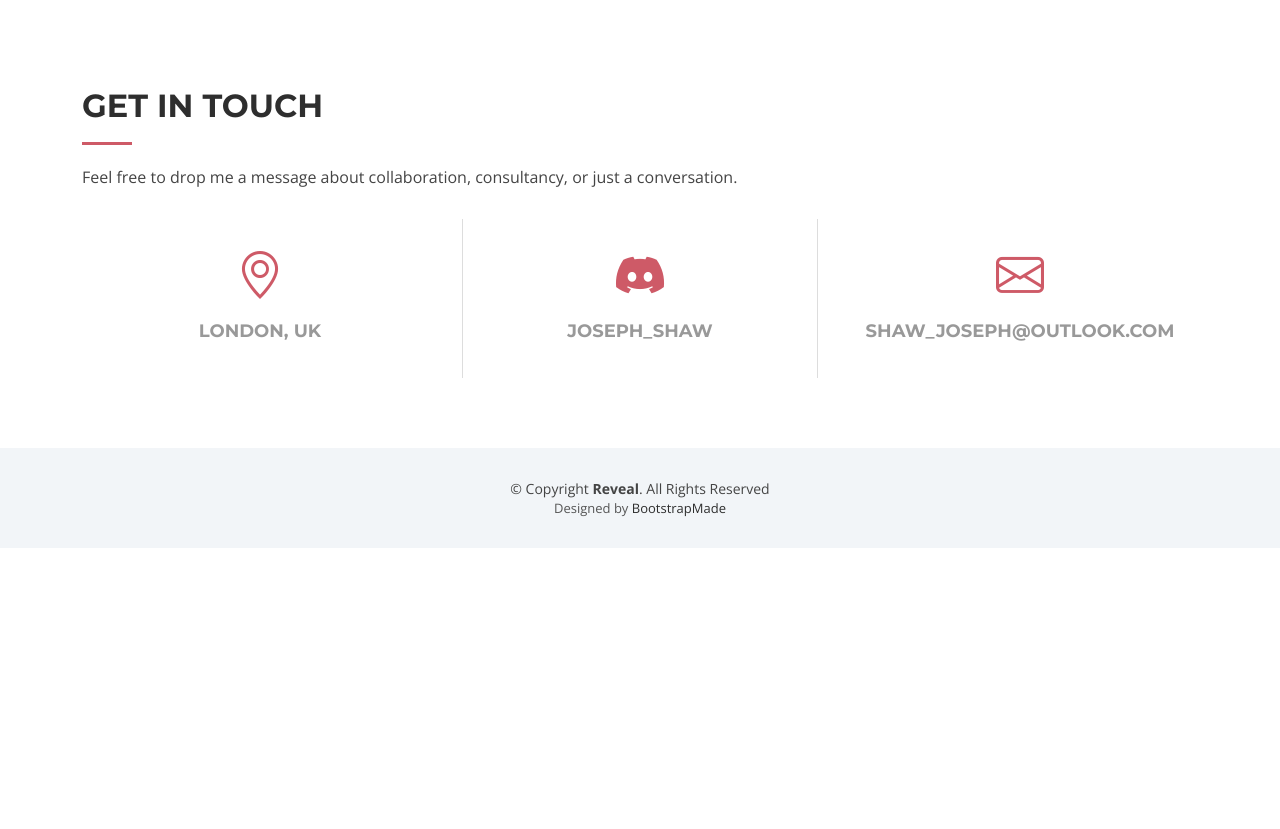
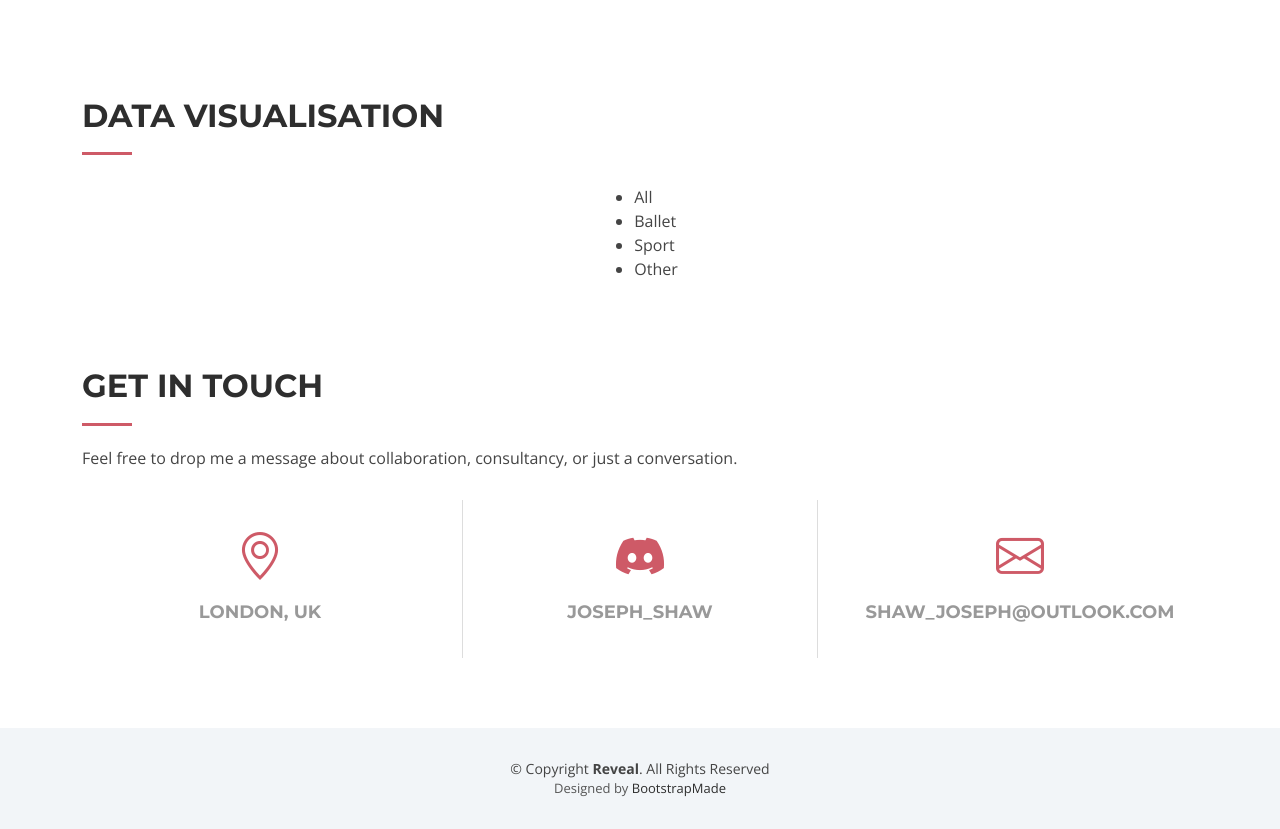
Before and after one commit to joseph-shaw/joseph-shaw.github.io, a plain HTML site: page index.html in a window 1280 px wide. Shown: the part 3946-4775 px from the top of the page. Before the commit the page ends 4494 px from the top, so only its background shows below. Drawn offline with nearby package versions, Linux system fonts and the light colour scheme.

Commit message:
Portfolio2

```diff
--- a/index.html
+++ b/index.html
@@ -437,9 +437,29 @@
     </section><!-- End Portfolio Section -->
 
 
+	  <!-- ======= Portfolio Section 2 ======= -->
+    <section id="portfolio2" class="portfolio">
+      <div class="container" data-aos="fade-up">
+        <div class="section-header">
+          <h2>Data Visualisation</h2>
+     <!--     <p>Sed tamen tempor magna labore dolore dolor sint tempor duis magna elit veniam aliqua esse amet veniam enim export quid quid veniam aliqua eram noster malis nulla duis fugiat culpa esse aute nulla ipsum velit export irure minim illum fore</p>  -->
+        </div>
+
+        <div class="row" data-aos="fade-up" data-aos-delay="100">
+          <div class="col-lg-12 d-flex justify-content-center">
+            <ul id="portfolio-flters">
+              <li data-filter="*" class="filter-active">All</li>
+              <li data-filter=".filter-app">Ballet</li>
+              <li data-filter=".filter-web">Sport</li>
+              <li data-filter=".filter-card">Other</li>
+            </ul>
+          </div>
+        </div>
+
+        <div class="row portfolio-container" data-aos="fade-up" data-aos-delay="200">
 
 
-
+    </section><!-- End Portfolio Section -->
 
 
     <!-- ======= Services Section =======
```
